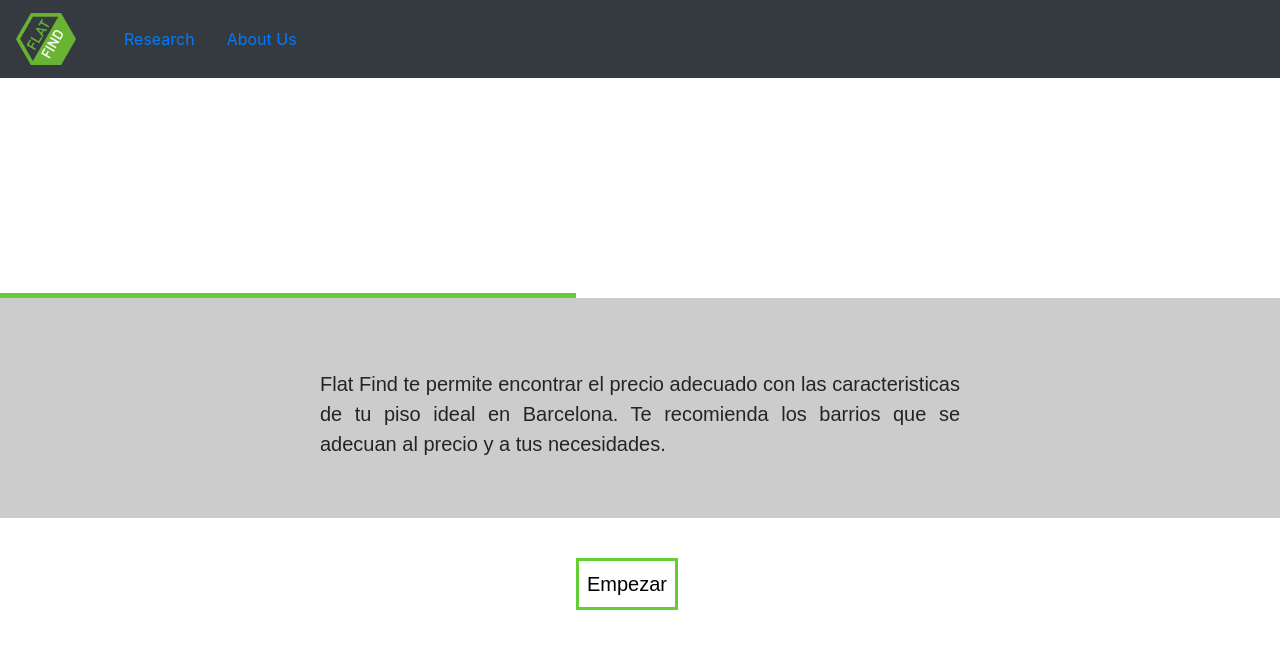
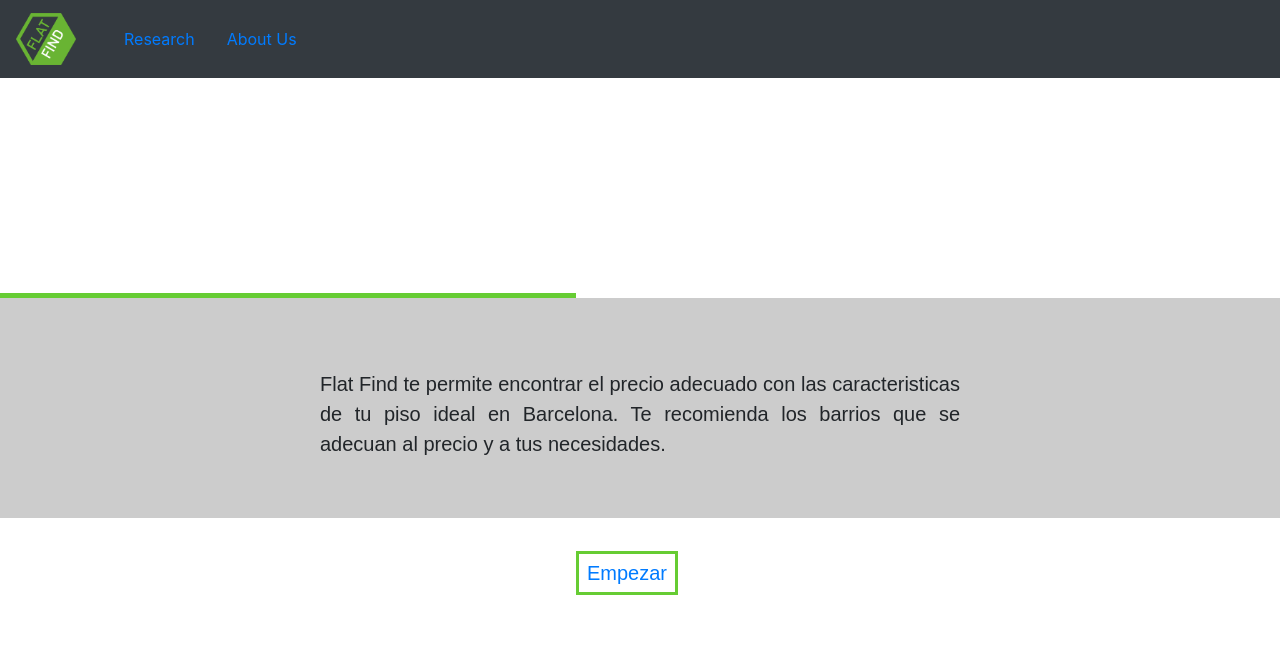
Before and after one commit to mikelghedina/Flat-Find-FrontEnd-React, a React (Create React App) app: page / in a window 1280 px wide. Shown: the top 648 px of the page. Built offline with nearby package versions, Linux system fonts and the light colour scheme.

Commit message:
Link className Empezar

```diff
--- a/src/components/Home.js
+++ b/src/components/Home.js
@@ -1,18 +1,19 @@
 import React from "react";
 import './Home.css';
+import {Link} from "react-router-dom";
 // import Research from "./components/Research/Research";
-import logo from '../logo.png'
+
 
 const Home =()=>(
 
     <React.Fragment>
     {/* <img src={logo}></img> */}
     <div className='background'>
-    <div className='linia1'></div>
-        <div className='introFlatFind'>Flat Find te permite encontrar el precio adecuado con las caracteristicas de tu piso ideal en Barcelona.
-        Te recomienda los barrios que se adecuan al precio y a tus necesidades.</div>
-    </div>
-    <button path='/research' className='consulta'>Empezar</button>
+        <div className='linia1'></div>
+            <div className='introFlatFind'>Flat Find te permite encontrar el precio adecuado con las caracteristicas de tu piso ideal en Barcelona.
+            Te recomienda los barrios que se adecuan al precio y a tus necesidades.</div>
+        </div>
+        <Link to='/research' className='consulta'>Empezar</Link>
     </React.Fragment>
 
 
```
